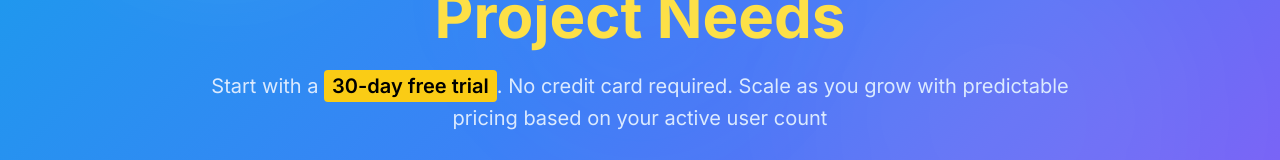
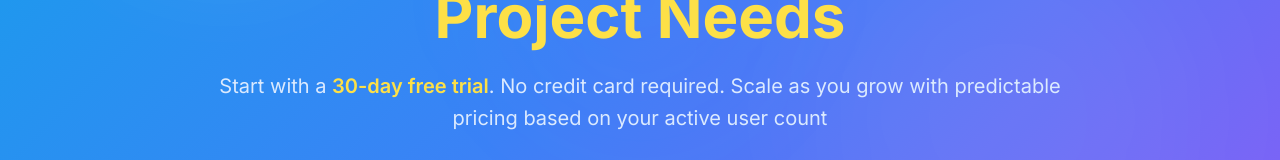
Before and after one commit to judgesteven/website, a React (Create React App) app: page /pricing in a window 1280 px wide. Shown: the part 411-571 px from the top of the page. Built offline with nearby package versions, Linux system fonts and the light colour scheme.

Commit message:
Update 30-day free trial highlight to match other subtexts styling

```diff
--- a/src/components/Pricing.js
+++ b/src/components/Pricing.js
@@ -306,7 +306,7 @@ const Pricing = () => {
                 transition={{ delay: 0.6, duration: 0.8 }}
                 className="text-xl text-blue-100 mb-8 leading-relaxed"
               >
-                Start with a <span className="bg-yellow-400 text-black px-2 py-1 rounded font-semibold">30-day free trial</span>. No credit card required.
+                Start with a <span className="text-yellow-300 font-semibold">30-day free trial</span>. No credit card required.
                 Scale as you grow with predictable pricing based on your active user count
               </motion.p>
 
```
